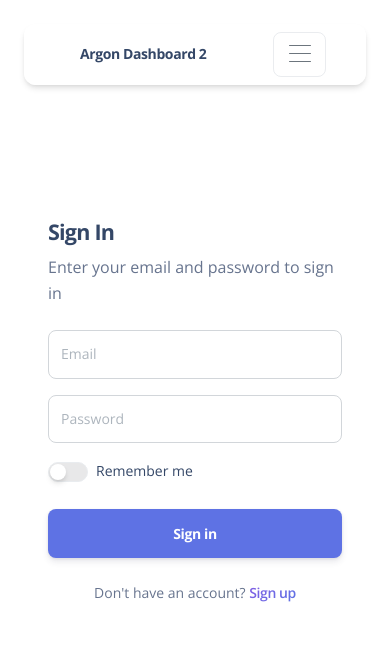
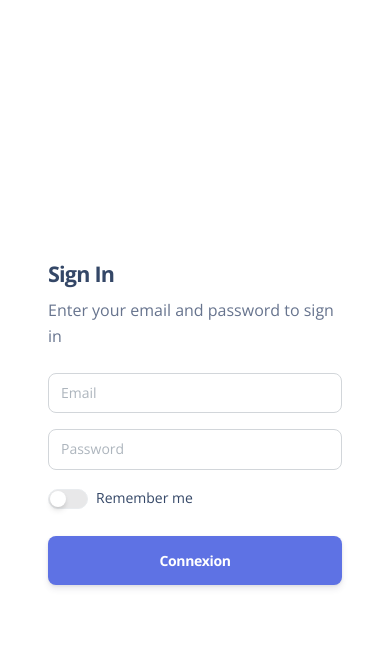
Before and after one commit to drazakd/crmpro, a Django app: page / in a window 390 px wide. Shown: the top 650 px of the page. Run offline with Django 5.2, Linux system fonts and the light colour scheme; some libraries are stand-ins or nearby versions.

Commit message:
modification majeur de la base de donnée
gestion des connexions et inscription et reglage des bugs et erreurs

```diff
--- a/accounts/views.py
+++ b/accounts/views.py
@@ -1,6 +1,7 @@
 from datetime import datetime  # Importez datetime de manière appropriée
-from django.contrib.auth.hashers import make_password
-
+from django.contrib.auth.hashers import make_password, check_password
+from django.contrib.auth.decorators import login_required
+from django.contrib.auth import authenticate, login, logout
 from django.contrib.auth.models import User
 from django.db.models import Q
 from django.shortcuts import render, redirect
@@ -8,7 +9,22 @@ from django.core.validators import validate_email
 from .models import AccountsUtilisateurs
 
 def home(request):
-    return render(request, 'accounts/sign-in.html')
+    if request.method == 'POST':
+        email = request.POST.get('email', None)
+        password = request.POST.get('password', None)
+
+        user = AccountsUtilisateurs.objects.filter(email=email).first()
+        if user:
+            if check_password(password, user.password):
+                login(request, user)
+                return redirect('dashboard')
+            else:
+                print("Mot de passe incorrect")
+        else:
+            print("Utilisateur n'existe pas")
+
+    return render(request, 'accounts/sign-in.html', {})
+
 
 def signup(request):
     error = False
--- a/fournisseur/views.py
+++ b/fournisseur/views.py
@@ -1,8 +1,10 @@
 from django.shortcuts import render, redirect
+from django.contrib.auth.decorators import login_required
 from fournisseur.models import Fournisseur, LigneCommandeFournisseur, CommandeFournisseur
 from .forms import FournisseurForm, LigneCommandeFournisseurForm, CommandeFournisseurForm
 
 # Create your views here.
+@login_required(login_url='home')
 def fournisseur(request):
 
     fournisseurs = Fournisseur.objects.all()
--- a/produit/views.py
+++ b/produit/views.py
@@ -1,9 +1,11 @@
 from django.shortcuts import render, redirect
+from django.contrib.auth.decorators import login_required
 from .forms import CategorieForm, ProduitForm
 from .models import Categorie, Produit
 
 
 # Create your views here.
+@login_required(login_url='home')
 def produit(request):
 
     produits = Produit.objects.all()
--- a/profils/views.py
+++ b/profils/views.py
@@ -1,9 +1,12 @@
 from django.shortcuts import render
+from django.contrib.auth.decorators import login_required
 from django.http import HttpResponse
 
 # Create your views here.
+@login_required(login_url='home')
 def dashboard(request):
     return render(request, 'profils/dashboard.html')
 
+@login_required(login_url='home')
 def profile(request):
     return render(request, 'profils/profile.html')
--- a/projet/settings.py
+++ b/projet/settings.py
@@ -144,6 +144,6 @@ PASSWORD_HASHERS = [
     'django.contrib.auth.hashers.BCryptPasswordHasher',
     'django.contrib.auth.hashers.Argon2PasswordHasher',
 ]
-
+LOGIN_URL = 'home'
 #customerUser
-#AUTH_USER_MODEL = 'accounts.User'
+AUTH_USER_MODEL = 'accounts.AccountsUtilisateurs'
--- a/templates/accounts/sign-in.html
+++ b/templates/accounts/sign-in.html
@@ -21,61 +21,7 @@
 </head>
 
 <body class="">
-  <div class="container position-sticky z-index-sticky top-0">
-    <div class="row">
-      <div class="col-12">
-        <!-- Navbar -->
-        <nav class="navbar navbar-expand-lg blur border-radius-lg top-0 z-index-3 shadow position-absolute mt-4 py-2 start-0 end-0 mx-4">
-          <div class="container-fluid">
-            <a class="navbar-brand font-weight-bolder ms-lg-0 ms-3 " href="../pages/dashboard.html">
-              Argon Dashboard 2
-            </a>
-            <button class="navbar-toggler shadow-none ms-2" type="button" data-bs-toggle="collapse" data-bs-target="#navigation" aria-controls="navigation" aria-expanded="false" aria-label="Toggle navigation">
-              <span class="navbar-toggler-icon mt-2">
-                <span class="navbar-toggler-bar bar1"></span>
-                <span class="navbar-toggler-bar bar2"></span>
-                <span class="navbar-toggler-bar bar3"></span>
-              </span>
-            </button>
-            <div class="collapse navbar-collapse" id="navigation">
-              <ul class="navbar-nav mx-auto">
-                <li class="nav-item">
-                  <a class="nav-link d-flex align-items-center me-2 active" aria-current="page" href="../pages/dashboard.html">
-                    <i class="fa fa-chart-pie opacity-6 text-dark me-1"></i>
-                    Dashboard
-                  </a>
-                </li>
-                <li class="nav-item">
-                  <a class="nav-link me-2" href="../pages/profile.html">
-                    <i class="fa fa-user opacity-6 text-dark me-1"></i>
-                    Profile
-                  </a>
-                </li>
-                <li class="nav-item">
-                  <a class="nav-link me-2" href="../pages/sign-up.html">
-                    <i class="fas fa-user-circle opacity-6 text-dark me-1"></i>
-                    Sign Up
-                  </a>
-                </li>
-                <li class="nav-item">
-                  <a class="nav-link me-2" href="../pages/sign-in.html">
-                    <i class="fas fa-key opacity-6 text-dark me-1"></i>
-                    Sign In
-                  </a>
-                </li>
-              </ul>
-              <ul class="navbar-nav d-lg-block d-none">
-                <li class="nav-item">
-                  <a href="https://www.creative-tim.com/product/argon-dashboard" class="btn btn-sm mb-0 me-1 btn-primary">Free Download</a>
-                </li>
-              </ul>
-            </div>
-          </div>
-        </nav>
-        <!-- End Navbar -->
-      </div>
-    </div>
-  </div>
+
   <main class="main-content  mt-0">
     <section>
       <div class="page-header min-vh-100">
@@ -88,27 +34,22 @@
                   <p class="mb-0">Enter your email and password to sign in</p>
                 </div>
                 <div class="card-body">
-                  <form role="form">
+                  <form role="form" action="{% url 'home' %}" method="POST">
+                    {% csrf_token %}
                     <div class="mb-3">
-                      <input type="email" class="form-control form-control-lg" placeholder="Email" aria-label="Email">
+                      <input type="email" class="form-control" placeholder="Email" aria-label="Email" name="email" required>
                     </div>
                     <div class="mb-3">
-                      <input type="email" class="form-control form-control-lg" placeholder="Password" aria-label="Password">
+                      <input type="password" class="form-control" placeholder="Password" aria-label="Password" name="password" required>
                     </div>
                     <div class="form-check form-switch">
                       <input class="form-check-input" type="checkbox" id="rememberMe">
                       <label class="form-check-label" for="rememberMe">Remember me</label>
                     </div>
                     <div class="text-center">
-                      <button type="button" class="btn btn-lg btn-primary btn-lg w-100 mt-4 mb-0">Sign in</button>
+                      <button type="submit" class="btn btn-lg btn-primary btn-lg w-100 mt-4 mb-0">Connexion</button>
                     </div>
                   </form>
-                </div>
-                <div class="card-footer text-center pt-0 px-lg-2 px-1">
-                  <p class="mb-4 text-sm mx-auto">
-                    Don't have an account?
-                    <a href="javascript:;" class="text-primary text-gradient font-weight-bold">Sign up</a>
-                  </p>
                 </div>
               </div>
             </div>
@@ -128,7 +69,7 @@
   <!-- Core JS Files -->
   <script src="{% static 'js/core/popper.min.js' %}"></script>
   <script src="{% static 'js/core/bootstrap.min.js' %}"></script>
-  <script src="{% static 'js/plugins/perfect-scrollbar.min.js' %}"></script
+  <script src="{% static 'js/plugins/perfect-scrollbar.min.js' %}"></script>
   <script src="{% static 'js/plugins/smooth-scrollbar.min.js' %}"></script>
   <script>
     var win = navigator.platform.indexOf('Win') > -1;
--- a/vente/views.py
+++ b/vente/views.py
@@ -1,5 +1,7 @@
 from django.shortcuts import render
+from django.contrib.auth.decorators import login_required
 
 # Create your views here.
+@login_required(login_url='home')
 def vente(request):
     return render(request, 'vente/vente.html')
```
Also changed, not shown: accounts/forms.py (deleted, +0 -7 lines), accounts/models.py (+46 -2 lines), accounts/migrations/0001_initial.py, accounts/migrations/0002_accountsutilisateursgroups_and_more.py (deleted).
